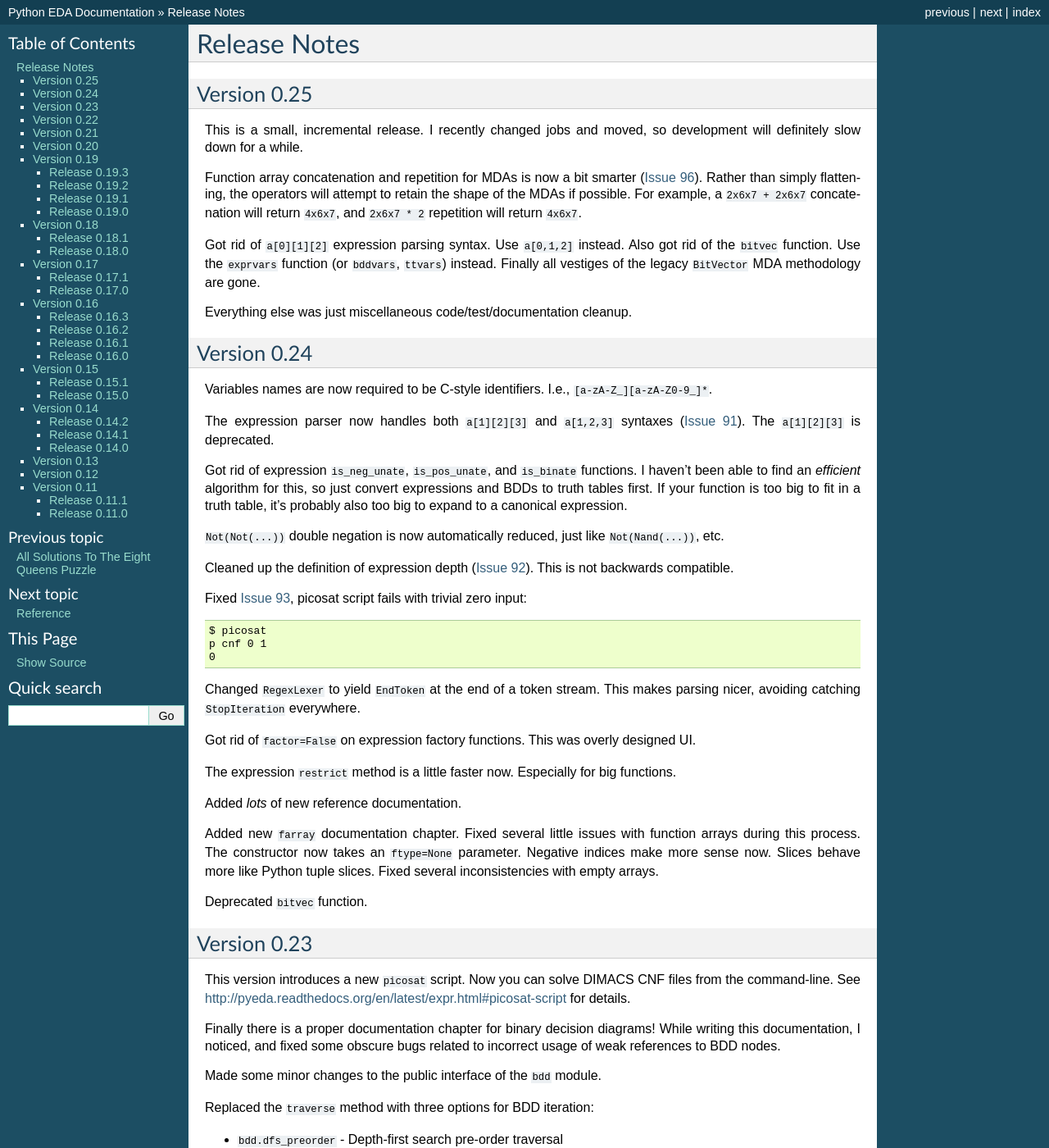
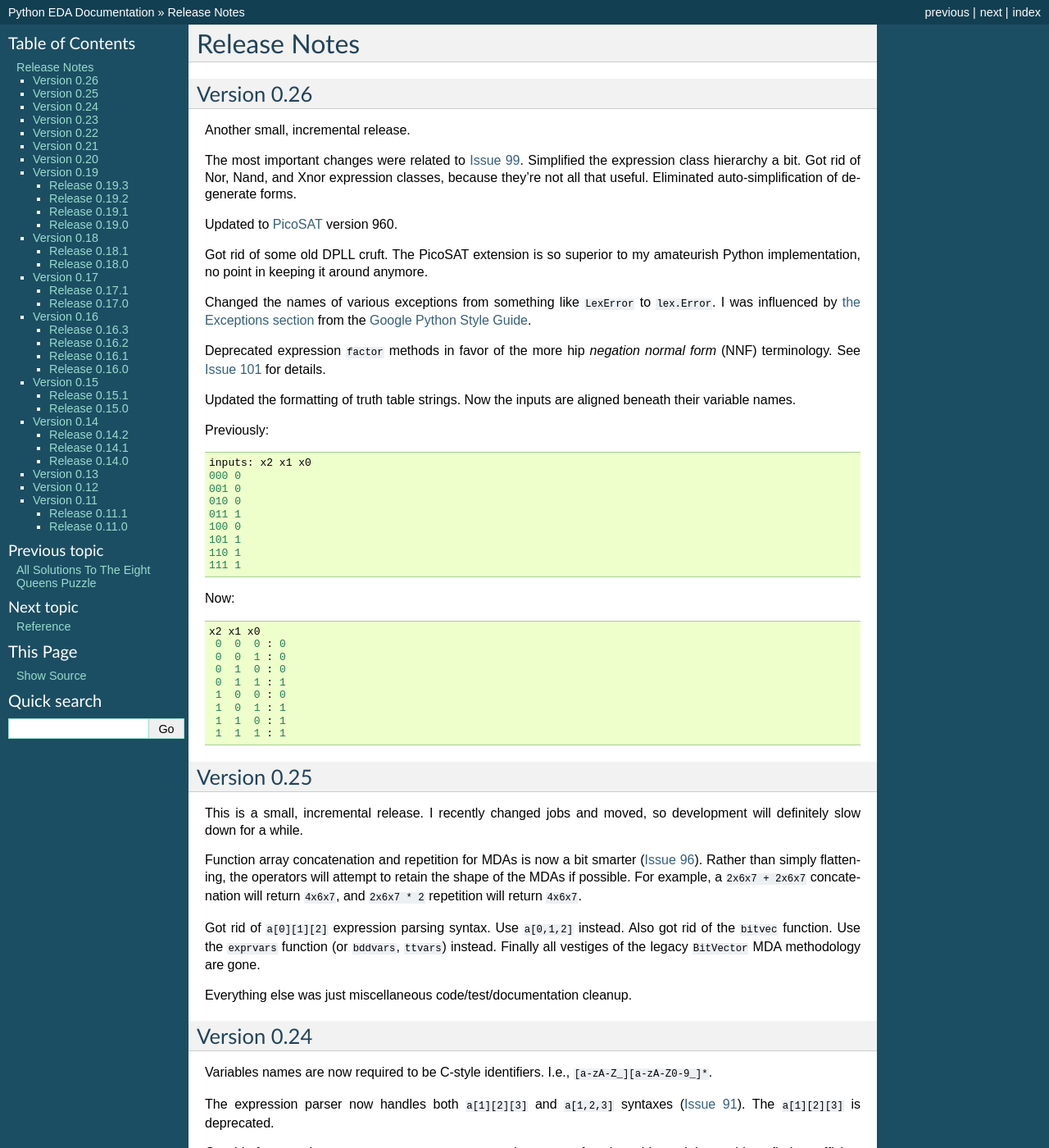
Before and after one commit to cjdrake/pyeda, a Sphinx documentation site: the page built from doc/source/relnotes.rst, in a window 1280 px wide and 1400 px high. Shown: the whole window at 82% size. Built offline with Sphinx 7.4.7, drawn with Linux system fonts in a browser that asks for light colours.

Commit message:
Add version 0.26 release notes

```diff
--- a/doc/source/relnotes.rst
+++ b/doc/source/relnotes.rst
@@ -3,6 +3,59 @@
 *****************
   Release Notes
 *****************
+
+Version 0.26
+============
+
+Another small, incremental release.
+
+The most important changes were related to `Issue 99 <https://github.com/cjdrake/pyeda/issues/99>`_.
+Simplified the expression class hierarchy a bit.
+Got rid of Nor, Nand, and Xnor expression classes,
+because they're not all that useful.
+Eliminated auto-simplification of degenerate forms.
+
+Updated to `PicoSAT <http://fmv.jku.at/picosat/>`_ version 960.
+
+Got rid of some old DPLL cruft.
+The PicoSAT extension is so superior to my amateurish Python implementation,
+no point in keeping it around anymore.
+
+Changed the names of various exceptions from something like ``LexError``
+to ``lex.Error``.
+I was influenced by `the Exceptions section <https://google-styleguide.googlecode.com/svn/trunk/pyguide.html#Exceptions>`_
+from the `Google Python Style Guide <https://google-styleguide.googlecode.com/svn/trunk/pyguide.html>`_.
+
+Deprecated expression ``factor`` methods in favor of the more hip
+*negation normal form* (NNF) terminology.
+See `Issue 101 <https://github.com/cjdrake/pyeda/issues/101>`_ for details.
+
+Updated the formatting of truth table strings.
+Now the inputs are aligned beneath their variable names.
+
+Previously::
+
+   inputs: x2 x1 x0
+   000 0
+   001 0
+   010 0
+   011 1
+   100 0
+   101 1
+   110 1
+   111 1
+
+Now::
+
+   x2 x1 x0
+    0  0  0 : 0
+    0  0  1 : 0
+    0  1  0 : 0
+    0  1  1 : 1
+    1  0  0 : 0
+    1  0  1 : 1
+    1  1  0 : 1
+    1  1  1 : 1
 
 Version 0.25
 ============
```
